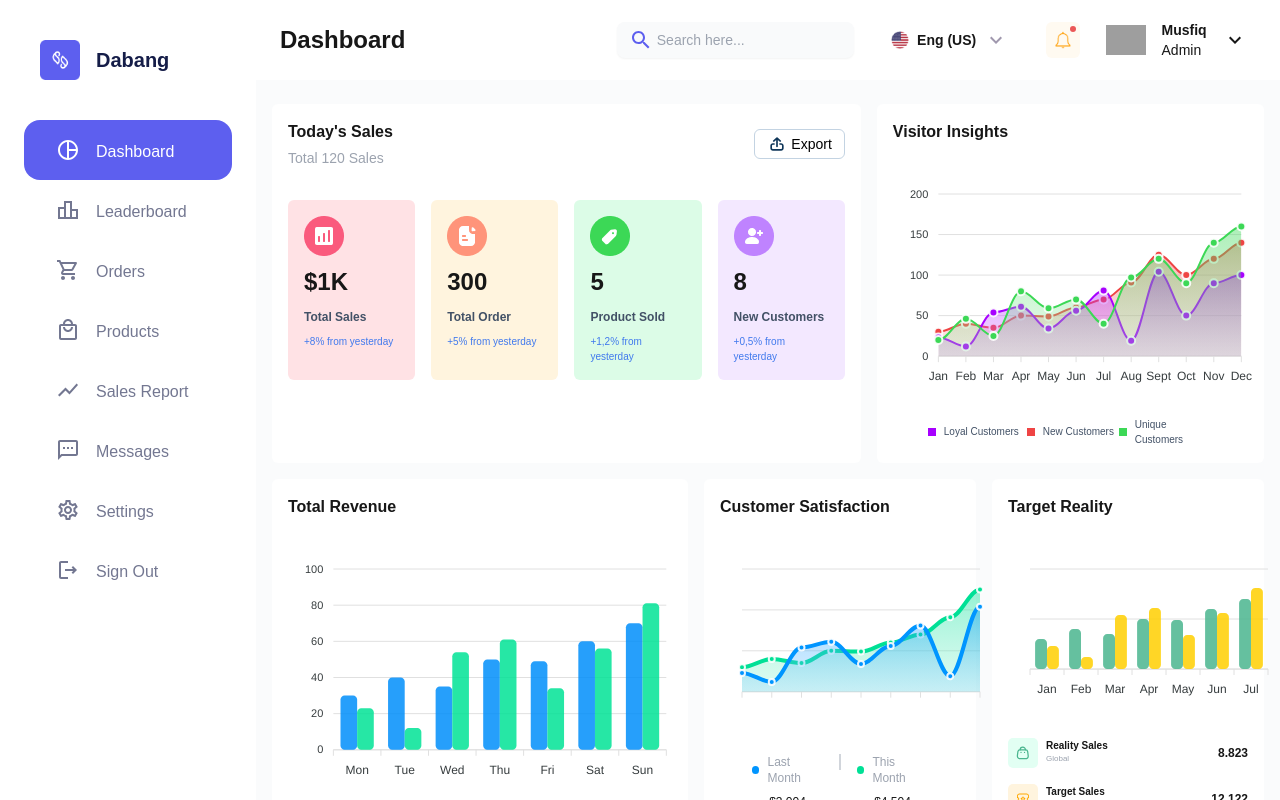
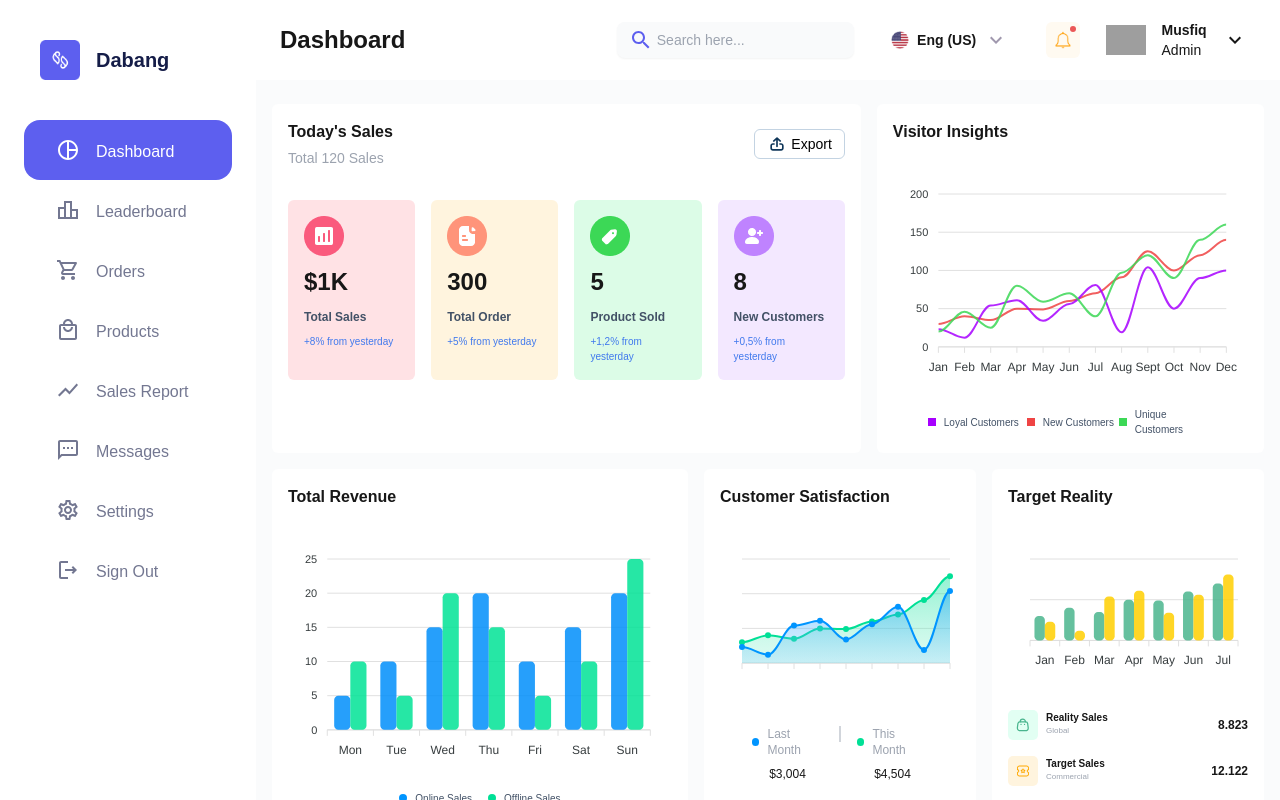
Before and after one commit to ahmadms20/sales-dashboard, a Next.js app: page / in a window 1280 px wide. Built offline with nearby package versions, Linux system fonts and the light colour scheme; grey boxes are pictures that could not be loaded.

Commit message:
mengubah tampilan chart menjadi responsive

```diff
--- a/app/_components/CustomerSatisfaction.jsx
+++ b/app/_components/CustomerSatisfaction.jsx
@@ -24,7 +24,7 @@ const CustomerSatisfaction = () => {
         markers: {
             size: 3,
             colors: ['#00E096', '#0095FF'],
-            strokeWidth: 2,
+            strokeWidth: 0,
             hover: {
                 size: 7,
             },
@@ -34,6 +34,7 @@ const CustomerSatisfaction = () => {
         },
         stroke: {
             curve: 'smooth',
+            width: 2,
         },
         fill: {
             colors: ['#00E096', '#0095FF'],
@@ -41,6 +42,24 @@ const CustomerSatisfaction = () => {
         legend: {
             show: false,
         },
+        responsive: [
+            {
+                breakpoint: 768,
+                options: {
+                    chart: {
+                        width: '100%',
+                    },
+                },
+            },
+            {
+                breakpoint: 480,
+                options: {
+                    chart: {
+                        width: '100%',
+                    },
+                },
+            },
+        ],
       };
       const series = [
         {
@@ -60,7 +79,7 @@ const CustomerSatisfaction = () => {
                     options={options}
                     series={series}
                     type="area"
-                    width="270"
+                    width="100%"
                 />
                 <div className="flex justify-center space-x-4 px-4 md:px-8">
                     <div className="flex-col justify-end space-y-2">
--- a/app/_components/SalesMappingBySector.jsx
+++ b/app/_components/SalesMappingBySector.jsx
@@ -23,6 +23,24 @@ const SalesMappingBySector = () => {
         dataLabels: {
             enabled: false,
         },
+        responsive: [
+            {
+                breakpoint: 768,
+                options: {
+                    chart: {
+                        width: '100%',
+                    },
+                },
+            },
+            {
+                breakpoint: 480,
+                options: {
+                    chart: {
+                        width: '100%',
+                    },
+                },
+            },
+        ],
     };
     const series = [4, 9, 14, 16, 5, 52];
 
@@ -32,7 +50,7 @@ const SalesMappingBySector = () => {
                 options={options}
                 series={series}
                 type="pie"
-                width="270"
+                width="100%"
             />
         </Card>
     )
--- a/app/_components/TargetReality.jsx
+++ b/app/_components/TargetReality.jsx
@@ -38,7 +38,25 @@ const TargetReality = () => {
         },
         legend: {
             show: false,
-        }
+        },
+        responsive: [
+            {
+                breakpoint: 768,
+                options: {
+                    chart: {
+                        width: '100%',
+                    },
+                },
+            },
+            {
+                breakpoint: 480,
+                options: {
+                    chart: {
+                        width: '100%',
+                    },
+                },
+            },
+        ],
       };
       const series = [
         {
@@ -58,7 +76,7 @@ const TargetReality = () => {
                     options={options}
                     series={series}
                     type="bar"
-                    width="270"
+                    width="100%"
                 />
                 <div className="flex-col space-y-4 gap-4">
                     {data.map((item, index) => {
--- a/app/_components/TotalRevenue.jsx
+++ b/app/_components/TotalRevenue.jsx
@@ -18,6 +18,16 @@ const TotalRevenue = () => {
         xaxis: {
             categories: ['Mon', 'Tue', 'Wed', 'Thu', 'Fri', 'Sat', 'Sun'],
         },
+        yaxis: {
+            min: 0,
+            max: 25,
+            tickAmount: 5,
+            labels: {
+                formatter: function (value) {
+                    return value.toFixed(0);
+                },
+            },
+        },
         plotOptions: {
             bar: {
                 borderRadius: 4,
@@ -32,16 +42,34 @@ const TotalRevenue = () => {
         },
         legend: {
             show: false,
-        }
+        },
+        responsive: [
+            {
+                breakpoint: 768,
+                options: {
+                    chart: {
+                        width: '100%',
+                    },
+                },
+            },
+            {
+                breakpoint: 480,
+                options: {
+                    chart: {
+                        width: '100%',
+                    },
+                },
+            },
+        ],
     };
     const series = [
         {
             name: 'Online Sales',
-            data: [30, 40, 35, 50, 49, 60, 70],
+            data: [5, 10, 15, 20, 10, 15, 20],
         },
         {
             name: 'Offline Sales',
-            data: [23, 12, 54, 61, 34, 56, 81],
+            data: [10, 5, 20, 15, 5, 10, 25],
         }
     ];
 
@@ -52,7 +80,7 @@ const TotalRevenue = () => {
                     options={options}
                     series={series}
                     type="bar"
-                    width="400"
+                    width="100%"
                 />
                 <div className="grid grid-cols-2 gap-4 px-4 md:px-8">
                     {data.map((item, index) => {
--- a/app/_components/VisitorInsights.jsx
+++ b/app/_components/VisitorInsights.jsx
@@ -11,7 +11,7 @@ const VisitorInsigts = () => {
     ];
     const options = {
         chart: {
-            type: 'area',
+            type: 'line',
             toolbar: {
               show: false,
             },
@@ -36,15 +36,27 @@ const VisitorInsigts = () => {
         dataLabels: {
             enabled: false,
         },
-        markers: {
-            size: 4,
-            hover: {
-              size: 6,
-            },
-        },
         legend: {
             show: false,
         },
+        responsive: [
+            {
+                breakpoint: 768,
+                options: {
+                    chart: {
+                        width: '100%',
+                    },
+                },
+            },
+            {
+                breakpoint: 480,
+                options: {
+                    chart: {
+                        width: '100%',
+                    },
+                },
+            },
+        ],
     };
     const series = [
         {
@@ -67,8 +79,8 @@ const VisitorInsigts = () => {
                 <ApexChart
                     options={options}
                     series={series}
-                    type="area"
-                    width="370"
+                    type="line"
+                    width="100%"
                 />
                 <div className="grid grid-cols-3 px-4 md:px-8">
                     {data.map((item, index) => (
--- a/app/_components/VolumeServiceLevel.jsx
+++ b/app/_components/VolumeServiceLevel.jsx
@@ -36,6 +36,24 @@ const VolumeServiceLevel = () => {
         legend: {
             show: false,
         },
+        responsive: [
+            {
+                breakpoint: 768,
+                options: {
+                    chart: {
+                        width: '100%',
+                    },
+                },
+            },
+            {
+                breakpoint: 480,
+                options: {
+                    chart: {
+                        width: '100%',
+                    },
+                },
+            },
+        ],
     };
     const series = [
         {
@@ -52,7 +70,7 @@ const VolumeServiceLevel = () => {
     return (
         <Card title="Volume vs Service Level">
             <div className="flex-col space-y-2">
-                <ApexChart options={options} series={series} type="bar" width="260" />
+                <ApexChart options={options} series={series} type="bar" width="100%" />
                 <div className="flex justify-center space-x-4 px-4 md:px-8">
                     <div className="flex-col justify-end space-y-2">
                         <div className="flex items-center justify-center space-x-2">
```
